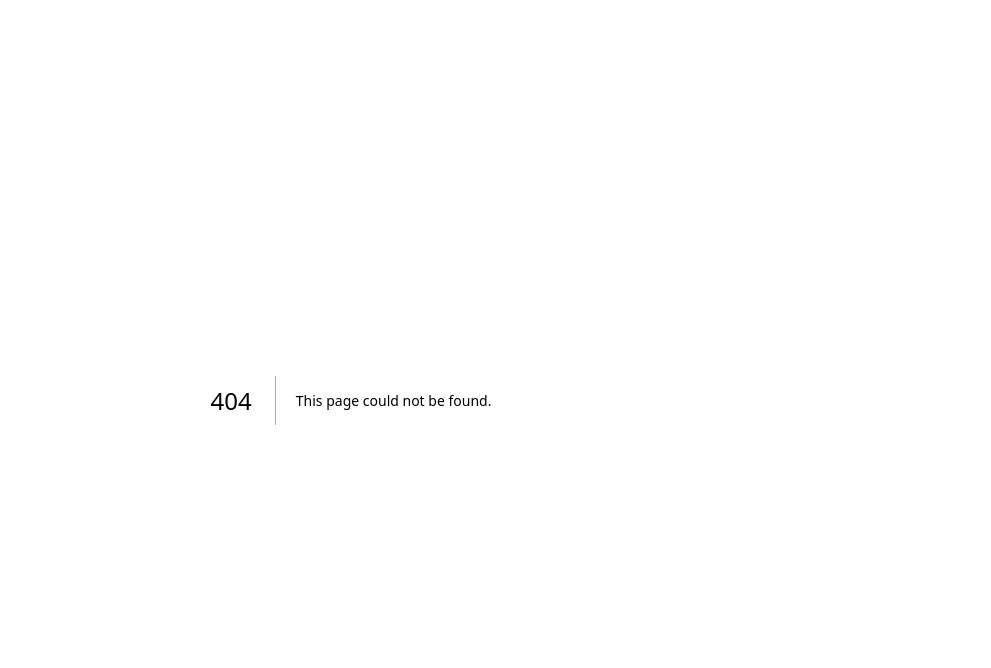
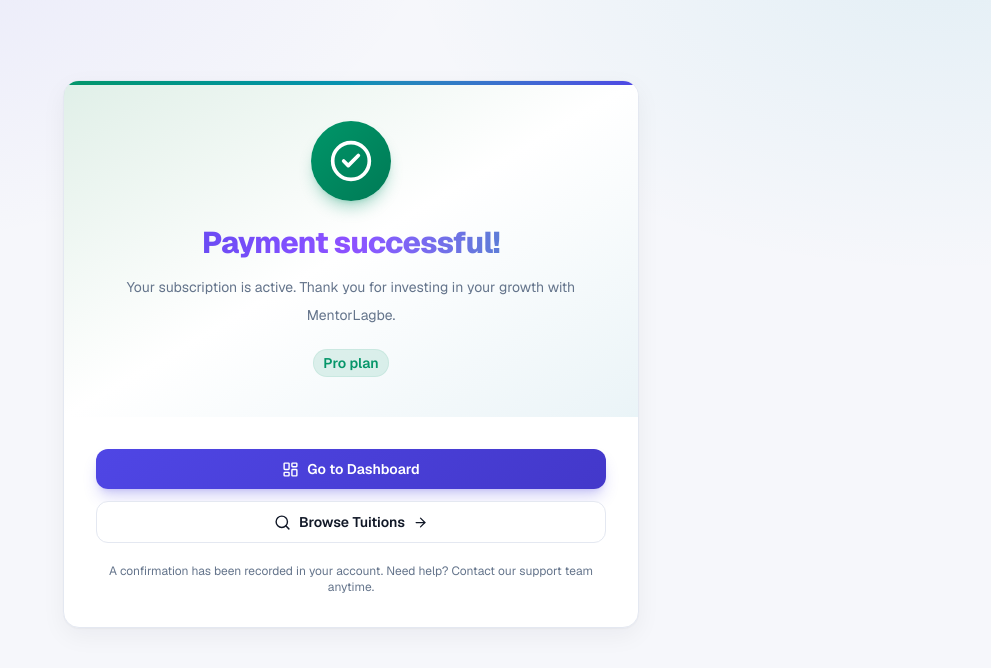
Before and after one commit to Fuadbla008/mentorlagbe-as-9, a Next.js app: page /payment/success in a window 1280 px wide. Before the commit this address had no page. Shown: the top 668 px of the page, without its empty margins (289-1280 px from the left). Built offline with nearby package versions, Linux system fonts and the light colour scheme.

Commit message:
style(payments): polish success confirmation card
Adds a gradient accent bar, glowing success icon and entrance animation to the checkout success screen.

```diff
--- /dev/null
+++ b/src/app/(site)/payment/success/page.js
@@ -0,0 +1,66 @@
+"use client";
+
+import { Suspense } from "react";
+import Link from "next/link";
+import { useSearchParams } from "next/navigation";
+import { ArrowRight, CheckCircle2, LayoutDashboard, Search } from "lucide-react";
+import { Badge, Card, Skeleton } from "@/components/ui";
+
+function SuccessSkeleton() {
+  return (
+    <div className="container-x flex max-w-xl flex-col items-center py-20">
+      <Skeleton className="h-20 w-20 rounded-full" />
+      <Skeleton className="mt-6 h-9 w-72" />
+      <Skeleton className="mt-3 h-5 w-96 max-w-full" />
+      <Skeleton className="mt-8 h-12 w-full" />
+    </div>
+  );
+}
+
+export default function PaymentSuccessPage() {
+  return (
+    <Suspense fallback={<SuccessSkeleton />}>
+      <SuccessContent />
+    </Suspense>
+  );
+}
+
+function SuccessContent() {
+  const searchParams = useSearchParams();
+  const plan = searchParams.get("plan") || "Pro";
+  const amount = searchParams.get("amount") || "";
+
+  return (
+    <div className="container-x flex justify-center py-14 sm:py-20">
+      <Card className="animate-scale-in w-full max-w-xl overflow-hidden text-center">
+        <div className="relative bg-gradient-to-br from-success/15 via-surface to-accent/10 px-6 py-10">
+          <span className="absolute inset-x-0 top-0 h-1 bg-gradient-to-r from-success via-accent to-brand" />
+          <div className="mx-auto grid h-20 w-20 place-items-center rounded-full bg-gradient-to-br from-success to-emerald-700 text-white shadow-lg shadow-success/30 ring-glow">
+            <CheckCircle2 size={44} />
+          </div>
+          <h1 className="gradient-text mt-6 text-3xl font-extrabold tracking-tight">Payment successful!</h1>
+          <p className="mt-3 text-sm leading-7 text-muted">
+            Your subscription is active. Thank you for investing in your growth with MentorLagbe.
+          </p>
+          <div className="mt-5 flex flex-wrap items-center justify-center gap-2">
+            <Badge tone="success" className="text-sm">{plan} plan</Badge>
+            {amount && <Badge tone="brand" className="text-sm">${amount} / month</Badge>}
+          </div>
+        </div>
+
+        <div className="space-y-3 p-6 sm:p-8">
+          <Link href="/dashboard" className="btn-primary w-full">
+            <LayoutDashboard size={17} /> Go to Dashboard
+          </Link>
+          <Link href="/tuitions" className="btn-outline w-full">
+            <Search size={17} /> Browse Tuitions <ArrowRight size={15} />
+          </Link>
+
+          <p className="pt-2 text-xs text-muted">
+            A confirmation has been recorded in your account. Need help? Contact our support team anytime.
+          </p>
+        </div>
+      </Card>
+    </div>
+  );
+}
```
